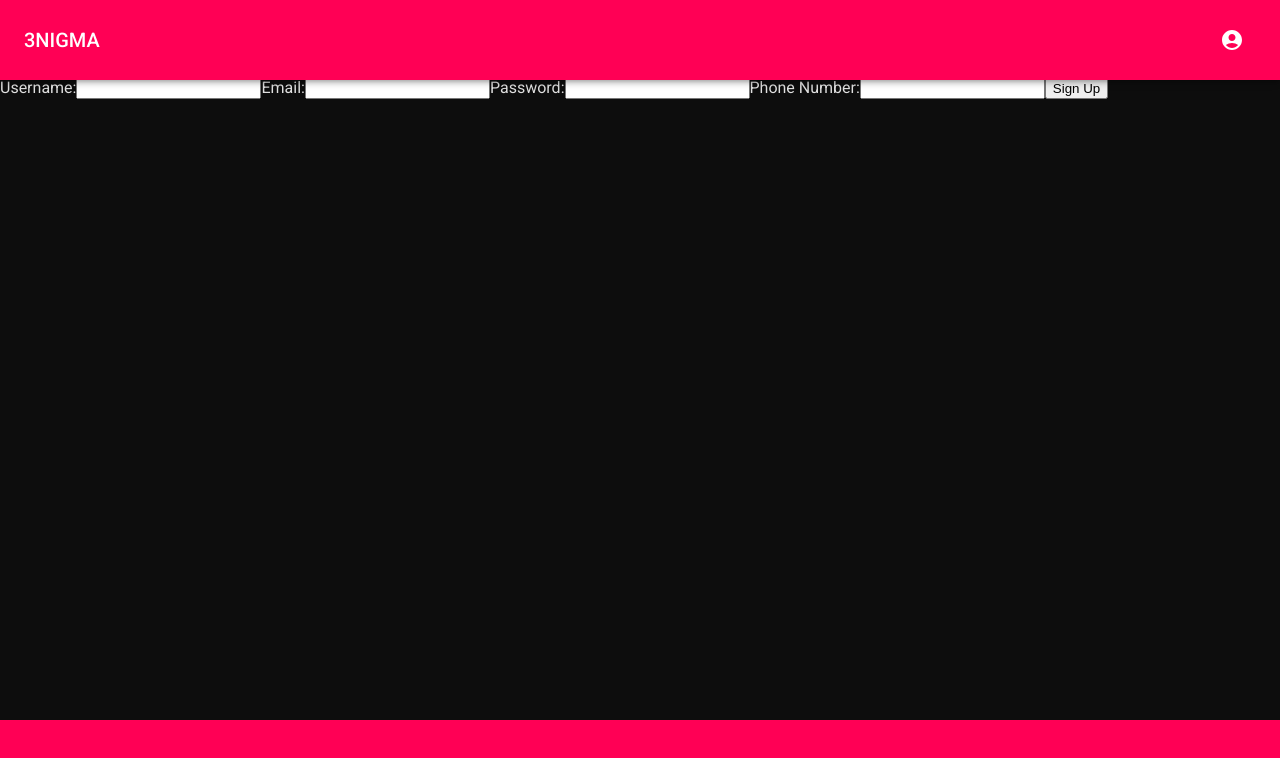
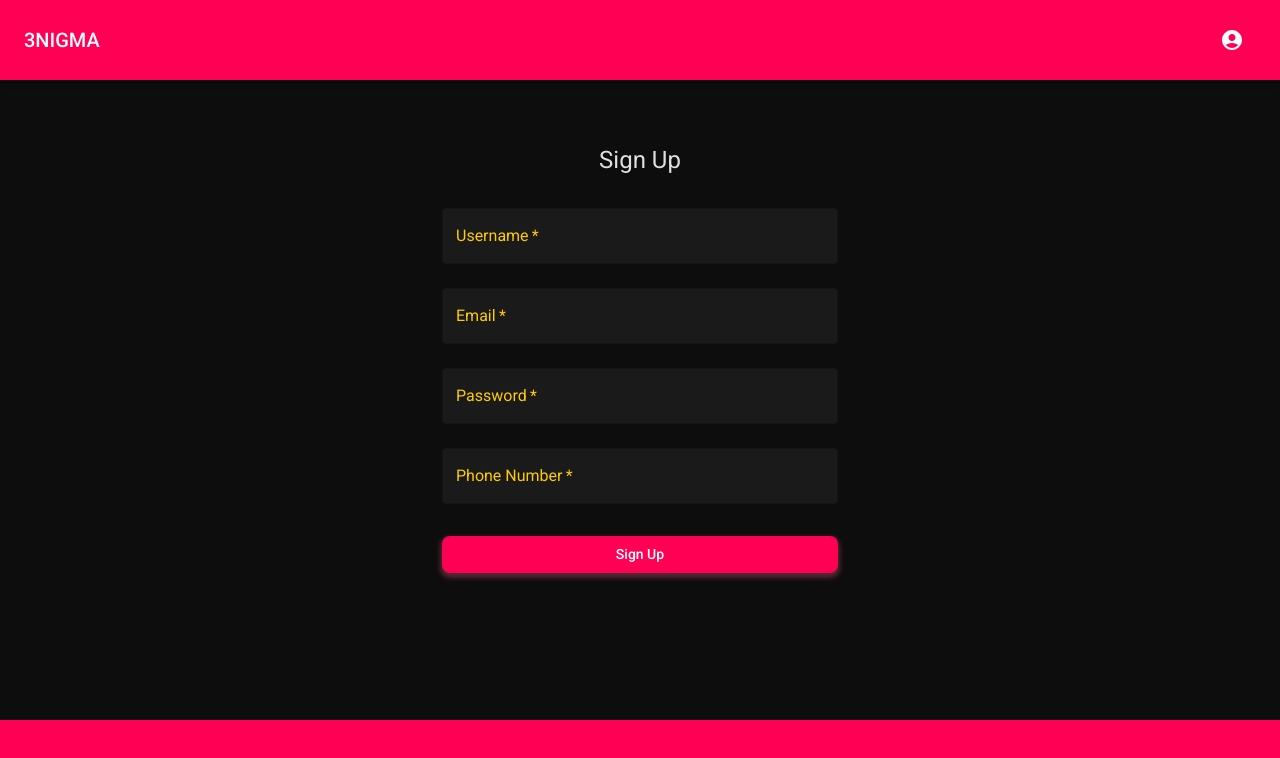
Before and after one commit to dwalley606/3nigma, a React (Vite) app in the folder client/: page /signup in a window 1280 px wide. Shown: the top 758 px of the page. Built offline with nearby package versions, Linux system fonts and the light colour scheme.

Commit message:
Fixed signup/login, contacts/groups next

```diff
--- a/client/src/App.jsx
+++ b/client/src/App.jsx
@@ -7,15 +7,16 @@ import BottomNav from "./components/BottomNav/BottomNav";
 import { useAuth, useView } from "./context/StoreProvider";
 import { loggedIn, refreshToken } from "./utils/auth";
 import cyberpunkTheme from "./theme/cyberpunkTheme";
-import useMediaQuery from '@mui/material/useMediaQuery'; // Import useMediaQuery
+import useMediaQuery from '@mui/material/useMediaQuery';
 import { useTheme } from '@mui/material/styles';
+import Box from '@mui/material/Box';
 
 function App() {
   const { state: authState, dispatch } = useAuth();
   const { state: viewState } = useView();
   const location = useLocation();
   const theme = useTheme();
-  const isTabletOrLarger = useMediaQuery(theme.breakpoints.up('sm')); // Determine if screen is tablet or larger
+  const isTabletOrLarger = useMediaQuery(theme.breakpoints.up('sm'));
 
   React.useEffect(() => {
     const checkToken = async () => {
@@ -33,20 +34,21 @@ function App() {
     checkToken();
   }, [authState.authToken, dispatch]);
 
-  // Define the routes where BottomNav should be displayed
   const showBottomNav = isTabletOrLarger || (["/dashboard", "/groups", "/contacts"].includes(location.pathname) && !viewState.isChatActive);
 
   return (
     <ThemeProvider theme={cyberpunkTheme}>
       <CssBaseline />
       <NavBar />
-      <Outlet
-        style={{
+      <Box
+        sx={{
           marginTop: "10vh",
-          height: "80vh",
-          overflow: "auto", // Optional: Add overflow if needed
+          height: isTabletOrLarger || showBottomNav ? "80vh" : "90vh",
+          overflow: "auto",
         }}
-      />
+      >
+        <Outlet />
+      </Box>
       {showBottomNav && <BottomNav />}
     </ThemeProvider>
   );
--- a/client/src/components/MessageInput/MessageInput.jsx
+++ b/client/src/components/MessageInput/MessageInput.jsx
@@ -109,7 +109,16 @@ const MessageInput = ({
         maxRows={4}
         variant="filled"
         fullWidth
-        sx={{ marginRight: 1 }}
+        sx={{
+          marginRight: 1,
+          '& .MuiInputBase-root': {
+            borderRadius: '10px',
+            padding: '10px',
+          },
+          '& .MuiInputBase-input::placeholder': {
+            lineHeight: 'normal',
+          },
+        }}
         onKeyDown={(e) => {
           if (e.key === 'Enter' && !e.shiftKey) {
             e.preventDefault();
--- a/client/src/pages/Contacts.jsx
+++ b/client/src/pages/Contacts.jsx
@@ -82,7 +82,6 @@ const Contacts = () => {
         flexDirection: "column",
         height: "80vh", // Adjust to fit within the remaining space
         overflow: "auto",
-        marginTop: "10vh",
       }}
     >
       <ContactRequests userId={state.user.id} />
--- a/client/src/pages/Dashboard.jsx
+++ b/client/src/pages/Dashboard.jsx
@@ -75,7 +75,6 @@ const Dashboard = () => {
         flexDirection: isTabletOrLarger ? 'row' : 'column',
         height: isTabletOrLarger ? '80vh' : (viewState.isChatActive ? '90vh' : '80vh'),
         overflow: 'hidden',
-        marginTop: '10vh',
       }}
     >
       {(!viewState.isChatActive || isTabletOrLarger) && (
--- a/client/src/pages/Groups.jsx
+++ b/client/src/pages/Groups.jsx
@@ -13,7 +13,6 @@ const Groups = () => {
         flexDirection: "column",
         alignItems: "center",
         justifyContent: "flex-start",
-        marginTop: "10vh",
         padding: 2,
         height: "80vh",
         overflowY: "auto",
--- a/client/src/pages/Login.jsx
+++ b/client/src/pages/Login.jsx
@@ -49,7 +49,7 @@ const LoginForm = () => {
         <Typography component="h1" variant="h5">
           Login
         </Typography>
-        <Box component="form" onSubmit={handleSubmit} sx={{ mt: 2 }}>
+        <Box component="form" onSubmit={handleSubmit} sx={{ mt: 2, width: '100%' }}>
           <TextField
             margin="normal"
             required
@@ -61,6 +61,12 @@ const LoginForm = () => {
             autoFocus
             value={email}
             onChange={(e) => setEmail(e.target.value)}
+            variant="outlined"
+            sx={{
+              '& .MuiInputLabel-root': {
+                position: 'relative',
+              },
+            }}
           />
           <TextField
             margin="normal"
@@ -73,6 +79,12 @@ const LoginForm = () => {
             autoComplete="current-password"
             value={password}
             onChange={(e) => setPassword(e.target.value)}
+            variant="outlined"
+            sx={{
+              '& .MuiInputLabel-root': {
+                position: 'relative',
+              },
+            }}
           />
           <Button
             type="submit"
--- a/client/src/pages/SignUp.jsx
+++ b/client/src/pages/SignUp.jsx
@@ -1,7 +1,8 @@
 import { useState } from "react";
 import { useMutation } from "@apollo/client";
-import { useNavigate } from "react-router-dom"; // Updated import
+import { useNavigate } from "react-router-dom";
 import { REGISTER_USER } from "../graphql/mutations/registerUser";
+import { Container, TextField, Button, Typography, Box, Alert } from "@mui/material";
 
 const SignUp = () => {
   const [username, setUsername] = useState("");
@@ -9,7 +10,7 @@ const SignUp = () => {
   const [password, setPassword] = useState("");
   const [phoneNumber, setPhoneNumber] = useState("");
   const [showAlert, setShowAlert] = useState(false);
-  const navigate = useNavigate(); // Updated hook
+  const navigate = useNavigate();
   const [registerUser, { loading, error }] = useMutation(REGISTER_USER);
 
   const handleSubmit = async (event) => {
@@ -19,7 +20,7 @@ const SignUp = () => {
         variables: { username, email, password, phoneNumber },
       });
       console.log("User registered:", response.data.registerUser);
-      setShowAlert(true); // Show the alert
+      setShowAlert(true);
     } catch (err) {
       console.error("Registration error:", err);
     }
@@ -27,63 +28,91 @@ const SignUp = () => {
 
   const handleAlertClose = () => {
     setShowAlert(false);
-    navigate("/login"); // Updated navigation
+    navigate("/login");
   };
 
   return (
-    <div>
-      <h2 className="login-title">Sign Up</h2>
-      <form onSubmit={handleSubmit} className="signup-form">
-        <label htmlFor="username">Username:</label>
-        <input
-          type="text"
+    <Container maxWidth="xs">
+      <Box
+        sx={{
+          display: "flex",
+          flexDirection: "column",
+          alignItems: "center",
+          mt: 8,
+        }}
+      >
+        <Typography component="h1" variant="h5">
+          Sign Up
+        </Typography>
+        <Box component="form" onSubmit={handleSubmit} sx={{ mt: 2, width: '100%' }}>
+          <TextField
+            margin="normal"
+            required
+            fullWidth
             id="username"
+            label="Username"
+            name="username"
             value={username}
             onChange={(e) => setUsername(e.target.value)}
+            variant="outlined"
+          />
+          <TextField
+            margin="normal"
             required
-        />
-
-        <label htmlFor="email">Email:</label>
-        <input
+            fullWidth
+            id="email"
+            label="Email"
+            name="email"
             type="email"
-          id="email"
             value={email}
             onChange={(e) => setEmail(e.target.value)}
+            variant="outlined"
+          />
+          <TextField
+            margin="normal"
             required
-        />
-
-        <label htmlFor="password">Password:</label>
-        <input
+            fullWidth
+            id="password"
+            label="Password"
+            name="password"
             type="password"
-          id="password"
             value={password}
             onChange={(e) => setPassword(e.target.value)}
+            variant="outlined"
+          />
+          <TextField
+            margin="normal"
             required
-        />
-
-        <label htmlFor="phoneNumber">Phone Number:</label>
-        <input
+            fullWidth
+            id="phoneNumber"
+            label="Phone Number"
+            name="phoneNumber"
             type="tel"
-          id="phoneNumber"
             value={phoneNumber}
             onChange={(e) => setPhoneNumber(e.target.value)}
-          required
+            variant="outlined"
           />
-
-        <button type="submit" disabled={loading}>
+          <Button
+            type="submit"
+            fullWidth
+            variant="contained"
+            color="primary"
+            disabled={loading}
+            sx={{ mt: 3, mb: 2 }}
+          >
             {loading ? "Signing up..." : "Sign Up"}
-        </button>
-
-        {error && <p>Error signing up: {error.message}</p>}
-      </form>
-
+          </Button>
+          {error && (
+            <Typography color="error">Error signing up: {error.message}</Typography>
+          )}
+        </Box>
         {showAlert && (
-        <div className="alert">
-          <p>Registration successful! Please log in.</p>
-          <button onClick={handleAlertClose}>OK</button>
-        </div>
+          <Alert severity="success" onClose={handleAlertClose} sx={{ mt: 2 }}>
+            Registration successful! Please log in.
+          </Alert>
         )}
-    </div>
+      </Box>
+    </Container>
   );
 };
 
--- a/client/src/theme/cyberpunkTheme.js
+++ b/client/src/theme/cyberpunkTheme.js
@@ -73,9 +73,49 @@ const cyberpunkTheme = createTheme({
         root: {
           borderRadius: "8px", // Rounded corners for buttons
           boxShadow: "0 3px 5px 2px rgba(255, 105, 135, .3)", // Subtle shadow
-            '&.Mui-selected': {
-            color: '#e0e0e0', // Replace with your desired color
-          },// Change the selected color globally
+          '&:hover': {
+            backgroundColor: '#ff3366', // Darker shade for hover
+          },
+          '&:active': {
+            boxShadow: "none", // Remove shadow on active
+          },
+        },
+      },
+    },
+    MuiTextField: {
+      styleOverrides: {
+        root: {
+          '& .MuiInputBase-root': {
+            backgroundColor: '#1a1a1a', // Match paper background
+            color: '#e0e0e0',
+          },
+          '& .MuiInputLabel-root': {
+            color: '#ffcc00', // Yellow for labels
+          },
+          '& .MuiInput-underline:before': {
+            borderBottomColor: '#ff0055', // Pink underline
+          },
+          '& .MuiInput-underline:hover:not(.Mui-disabled):before': {
+            borderBottomColor: '#ff3366', // Darker pink on hover
+          },
+          '& .MuiInput-underline:after': {
+            borderBottomColor: '#00ffff', // Cyan underline on focus
+          },
+        },
+      },
+    },
+    MuiCssBaseline: {
+      styleOverrides: {
+        '@global': {
+          'input:-webkit-autofill': {
+            '-webkit-box-shadow': '0 0 0 30px #1a1a1a inset !important', // Match the non-autofilled background color
+            '-webkit-text-fill-color': '#e0e0e0 !important', // Match the text color
+            transition: 'background-color 5000s ease-in-out 0s !important', // Prevents the background color from changing
+          },
+          'input:-webkit-autofill:hover, input:-webkit-autofill:focus, input:-webkit-autofill:active': {
+            '-webkit-box-shadow': '0 0 0 30px #1a1a1a inset !important', // Ensure consistency across states
+            '-webkit-text-fill-color': '#e0e0e0 !important',
+          },
         },
       },
     },
```
Lines whose indentation alone changed are shown as unchanged.
